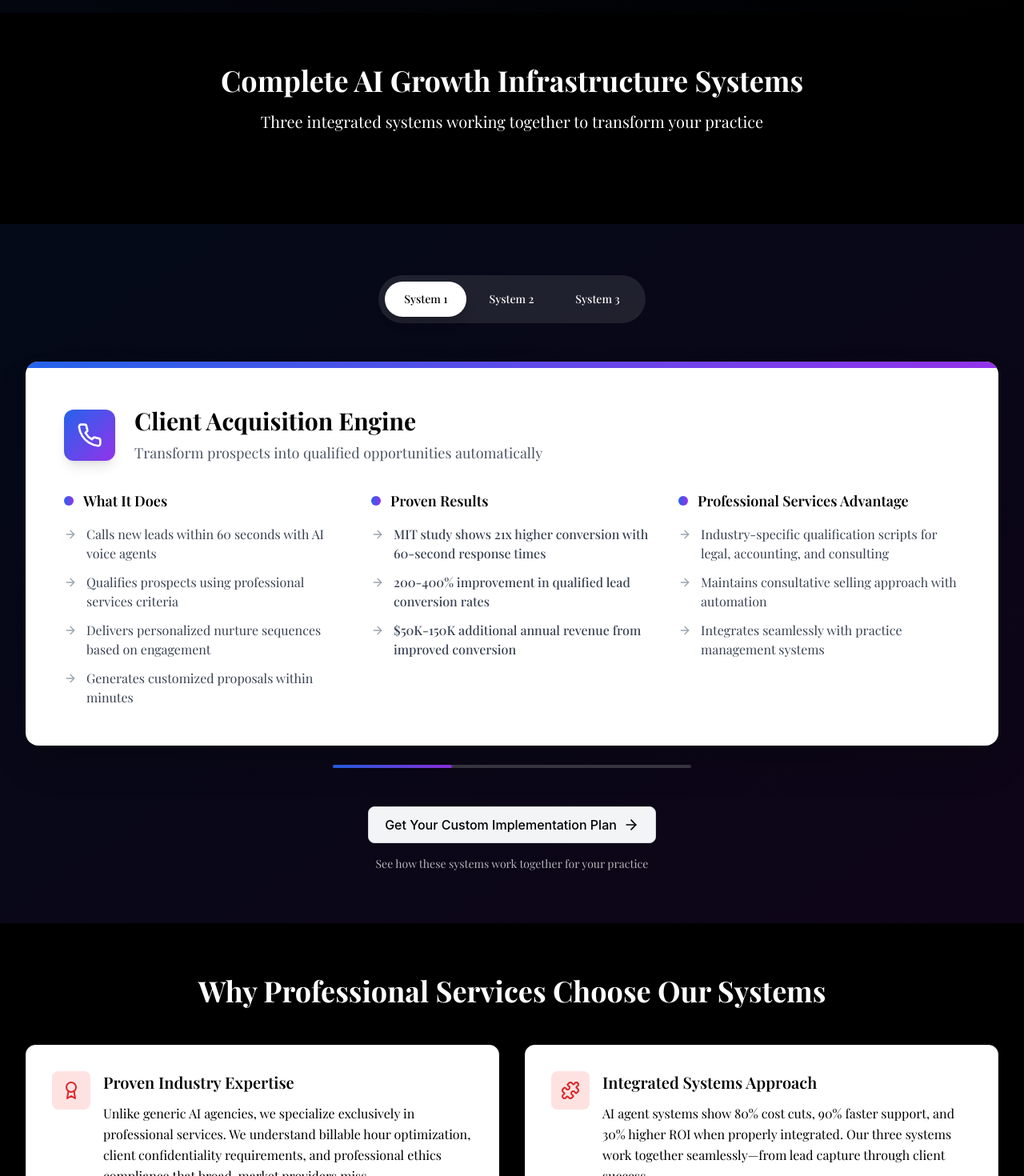
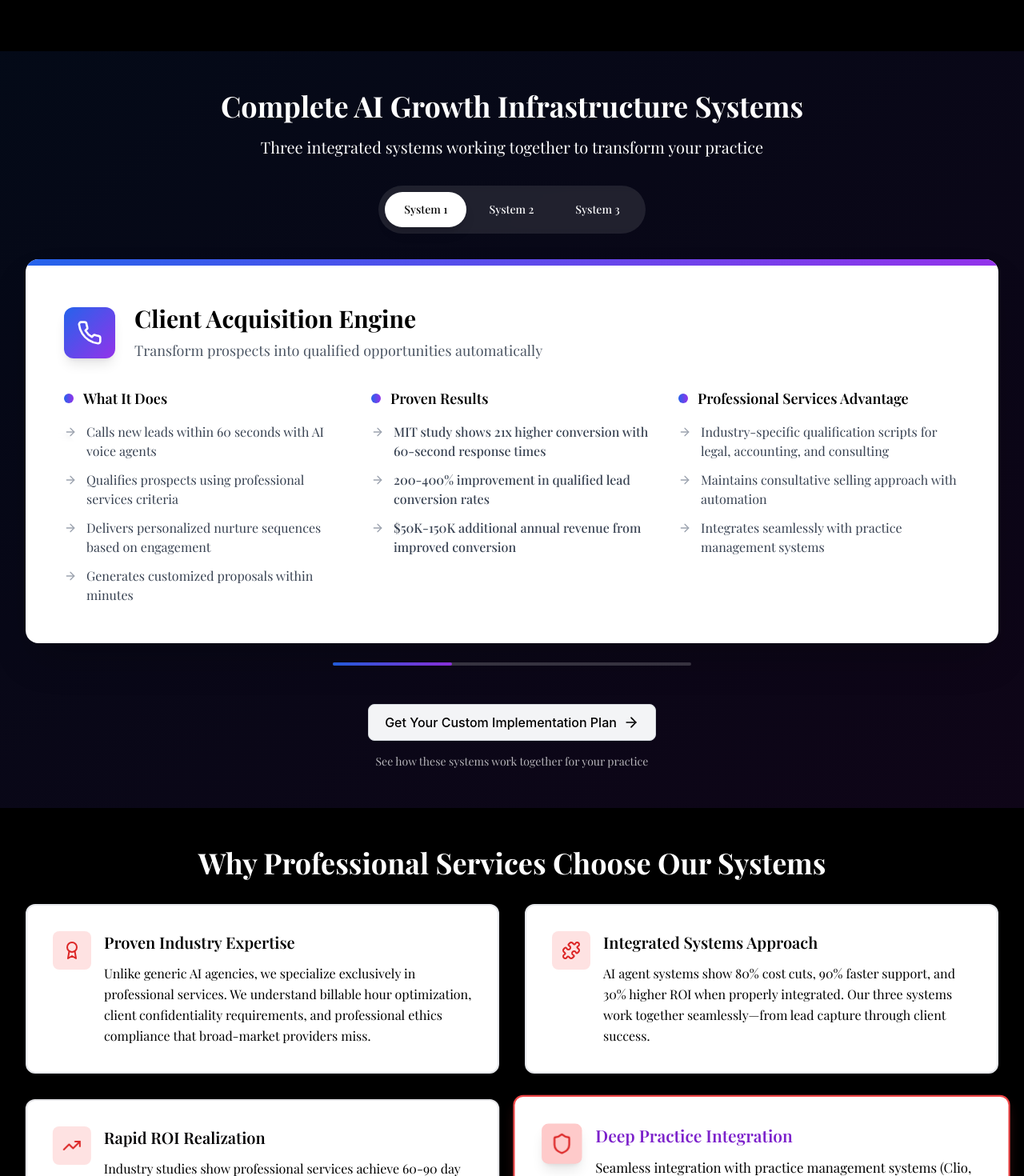
Before and after one commit to SridharA16/ServicoA16, a React (Vite) app: page / in a window 1280 px wide. Shown: the part 620-2090 px from the top of the page at 80% size. Built offline with nearby package versions, Linux system fonts and the light colour scheme.

Commit message:
Add files via upload

```diff
--- a/src/components/CaseStudiesSection.tsx
+++ b/src/components/CaseStudiesSection.tsx
@@ -46,9 +46,9 @@
   ];
 
   return (
-    <section className="py-16 bg-black">
+    <section className="py-12 bg-black">
       <div className="max-w-7xl mx-auto px-4 sm:px-6 lg:px-8">
-        <div className="text-center mb-12">
+        <div className="text-center mb-8">
           <h2 className="text-3xl md:text-4xl font-bold mb-4 text-white transition-colors duration-300" style={{ fontFamily: "'Playfair Display', Georgia, 'Times New Roman', serif" }}>
             Proven ROI from Industry Leaders
           </h2>
--- a/src/components/FinalCTA.tsx
+++ b/src/components/FinalCTA.tsx
@@ -8,7 +8,7 @@
 
 const FinalCTA: React.FC<FinalCTAProps> = ({ onBookingClick, isDarkMode }) => {
   return (
-    <section className="py-16 bg-black">
+    <section className="py-12 bg-black">
       <div className="max-w-4xl mx-auto px-4 sm:px-6 lg:px-8 text-center">
         <h2 className="text-3xl md:text-4xl font-bold mb-6 text-white transition-colors duration-300" style={{ fontFamily: "'Playfair Display', Georgia, 'Times New Roman', serif" }}>
           Ready to Transform Your Practice?
--- a/src/components/Hero.tsx
+++ b/src/components/Hero.tsx
@@ -8,7 +8,7 @@
 
 const Hero: React.FC<HeroProps> = ({ onBookingClick, isDarkMode }) => {
   return (
-    <section className="pt-32 pb-16 relative overflow-hidden bg-black">
+    <section className="pt-32 pb-12 relative overflow-hidden bg-black">
       <div className="absolute inset-0 bg-gradient-to-br from-purple-900/20 via-blue-900/10 to-transparent"></div>
       <div className="max-w-7xl mx-auto px-4 sm:px-6 lg:px-8 relative">
         <div className="text-center">
@@ -32,7 +32,7 @@
               <ArrowRight className="ml-2 w-5 h-5" />
             </button>
           </div>
-          <div className="grid grid-cols-1 md:grid-cols-3 gap-8 max-w-4xl mx-auto mt-8">
+          <div className="grid grid-cols-1 md:grid-cols-3 gap-8 max-w-4xl mx-auto mt-12">
             <div className="text-center">
               <div className="text-3xl font-bold mb-2 text-white transition-colors duration-300" style={{ fontFamily: "'Playfair Display', Georgia, 'Times New Roman', serif" }}>60s</div>
               <div className="text-white transition-colors duration-300" style={{ fontFamily: "'Playfair Display', Georgia, 'Times New Roman', serif" }}>Lead Response Time</div>
--- a/src/components/ImplementationSection.tsx
+++ b/src/components/ImplementationSection.tsx
@@ -36,9 +36,9 @@
   ];
 
   return (
-    <section className="py-16 bg-black">
+    <section className="py-12 bg-black">
       <div className="max-w-7xl mx-auto px-4 sm:px-6 lg:px-8">
-        <div className="text-center mb-12">
+        <div className="text-center mb-8">
           <h2 className="text-3xl md:text-4xl font-bold mb-4 text-white transition-colors duration-300" style={{ fontFamily: "'Playfair Display', Georgia, 'Times New Roman', serif" }}>
             Implementation Approach
           </h2>
--- a/src/components/SystemsCarousel.tsx
+++ b/src/components/SystemsCarousel.tsx
@@ -137,16 +137,25 @@
   const currentSystem = systems[currentSlide];
 
   return (
-    <section className="py-16 bg-black relative overflow-hidden">
+    <section className="py-12 bg-black relative overflow-hidden">
       {/* Background gradient animation */}
       <div className="absolute inset-0 opacity-10">
         <div className={`absolute inset-0 bg-gradient-to-br ${currentSystem.color} transition-all duration-1000 ease-in-out`} />
       </div>
 
       <div className="max-w-7xl mx-auto px-4 sm:px-6 lg:px-8 relative z-10">
+        {/* Main Headings */}
+        <div className="text-center mb-8">
+          <h2 className="text-3xl md:text-4xl font-bold mb-4 text-white transition-colors duration-300" style={{ fontFamily: "'Playfair Display', Georgia, 'Times New Roman', serif" }}>
+            Complete AI Growth Infrastructure Systems
+          </h2>
+          <p className="text-xl max-w-3xl mx-auto leading-relaxed text-white transition-colors duration-300" style={{ fontFamily: "'Playfair Display', Georgia, 'Times New Roman', serif" }}>
+            Three integrated systems working together to transform your practice
+          </p>
+        </div>
 
-        {/* Navigation Menu */}
-        <div className="text-center mb-12">
+        {/* System Navigation Menu */}
+        <div className="text-center mb-8">
           <nav className="inline-flex items-center space-x-1 bg-white/10 backdrop-blur-sm rounded-full p-2">
             {menuItems.map((system) => (
               <button
--- a/src/components/SystemsSection.tsx
+++ b/src/components/SystemsSection.tsx
@@ -7,17 +7,7 @@
 
 const SystemsSection: React.FC<SystemsSectionProps> = ({ onBookingClick, isDarkMode }) => {
   return (
-    <section className="py-16 bg-black relative z-30">
-      <div className="max-w-7xl mx-auto px-4 sm:px-6 lg:px-8">
-        <div className="text-center mb-12">
-          <h2 className="text-3xl md:text-4xl font-bold mb-4 text-white transition-colors duration-300" style={{ fontFamily: "'Playfair Display', Georgia, 'Times New Roman', serif" }}>
-            Complete AI Growth Infrastructure Systems
-          </h2>
-          <p className="text-xl max-w-3xl mx-auto leading-relaxed text-white transition-colors duration-300" style={{ fontFamily: "'Playfair Display', Georgia, 'Times New Roman', serif" }}>
-            Three integrated systems working together to transform your practice
-          </p>
-        </div>
-      </div>
+    <section className="py-8 bg-black relative z-30">
     </section>
   );
 };
--- a/src/components/WhyChooseSection.tsx
+++ b/src/components/WhyChooseSection.tsx
@@ -1,4 +1,4 @@
-import React from 'react';
+import React, { useState, useEffect } from 'react';
 import { Award, Puzzle, TrendingUp, Shield } from 'lucide-react';
 
 interface WhyChooseSectionProps {
@@ -6,6 +6,19 @@
 }
 
 const WhyChooseSection: React.FC<WhyChooseSectionProps> = ({ isDarkMode }) => {
+  const [highlightedIndex, setHighlightedIndex] = useState(0);
+
+  // Rotational highlighting order: top-right (1), top-left (0), bottom-left (2), bottom-right (3)
+  const highlightOrder = [1, 0, 2, 3];
+
+  useEffect(() => {
+    const interval = setInterval(() => {
+      setHighlightedIndex((prev) => (prev + 1) % highlightOrder.length);
+    }, 2000); // Change highlight every 2 seconds
+
+    return () => clearInterval(interval);
+  }, []);
+
   const reasons = [
     {
       icon: Award,
@@ -30,9 +43,9 @@
   ];
 
   return (
-    <section className="py-16 bg-black">
+    <section className="py-12 bg-black">
       <div className="max-w-7xl mx-auto px-4 sm:px-6 lg:px-8">
-        <div className="text-center mb-12">
+        <div className="text-center mb-8">
           <h2 className="text-3xl md:text-4xl font-bold mb-4 text-white transition-colors duration-300" style={{ fontFamily: "'Playfair Display', Georgia, 'Times New Roman', serif" }}>
             Why Professional Services Choose Our Systems
           </h2>
@@ -40,23 +53,43 @@
 
         <div className="grid grid-cols-1 md:grid-cols-2 gap-8">
           {reasons.map((reason, index) => (
-            <div key={index} className={`p-8 rounded-xl transition-all duration-300 hover:shadow-lg hover:scale-105 group ${
+            <div key={index} className={`p-8 rounded-xl transition-all duration-500 hover:shadow-lg hover:scale-105 group ${
               isDarkMode
-                ? 'bg-white hover:bg-gray-50 border border-gray-200 hover:border-purple-500/50'
-                : 'bg-white hover:shadow-xl border border-gray-200'
+                ? `bg-white hover:bg-gray-50 border-2 ${
+                    highlightOrder[highlightedIndex] === index
+                      ? 'border-purple-500 shadow-lg shadow-purple-500/25 scale-105'
+                      : 'border-gray-200 hover:border-purple-500/50'
+                  }`
+                : `bg-white hover:shadow-xl border-2 ${
+                    highlightOrder[highlightedIndex] === index
+                      ? 'border-red-500 shadow-lg shadow-red-500/25 scale-105'
+                      : 'border-gray-200'
+                  }`
             }`}>
               <div className="flex items-start space-x-4">
-                <div className={`flex-shrink-0 w-12 h-12 rounded-lg flex items-center justify-center transition-all duration-300 ${
+                <div className={`flex-shrink-0 w-12 h-12 rounded-lg flex items-center justify-center transition-all duration-500 ${
                   isDarkMode
-                    ? 'bg-gradient-to-br from-purple-600 to-blue-600 group-hover:from-purple-500 group-hover:to-blue-500'
-                    : 'bg-red-100 group-hover:bg-red-200'
+                    ? `${
+                        highlightOrder[highlightedIndex] === index
+                          ? 'bg-gradient-to-br from-purple-500 to-blue-500 shadow-lg'
+                          : 'bg-gradient-to-br from-purple-600 to-blue-600 group-hover:from-purple-500 group-hover:to-blue-500'
+                      }`
+                    : `${
+                        highlightOrder[highlightedIndex] === index
+                          ? 'bg-red-200 shadow-lg'
+                          : 'bg-red-100 group-hover:bg-red-200'
+                      }`
                 }`}>
-                  <reason.icon className={`w-6 h-6 transition-colors duration-300 ${
+                  <reason.icon className={`w-6 h-6 transition-all duration-500 ${
                     isDarkMode ? 'text-white' : 'text-red-600'
+                  } ${
+                    highlightOrder[highlightedIndex] === index ? 'scale-110' : ''
                   }`} />
                 </div>
                 <div>
-                  <h3 className="text-xl font-semibold mb-3 text-black">{reason.title}</h3>
+                  <h3 className={`text-xl font-semibold mb-3 text-black transition-all duration-500 ${
+                    highlightOrder[highlightedIndex] === index ? 'text-purple-700' : ''
+                  }`}>{reason.title}</h3>
                   <p className="leading-relaxed text-black">{reason.description}</p>
                 </div>
               </div>
```
